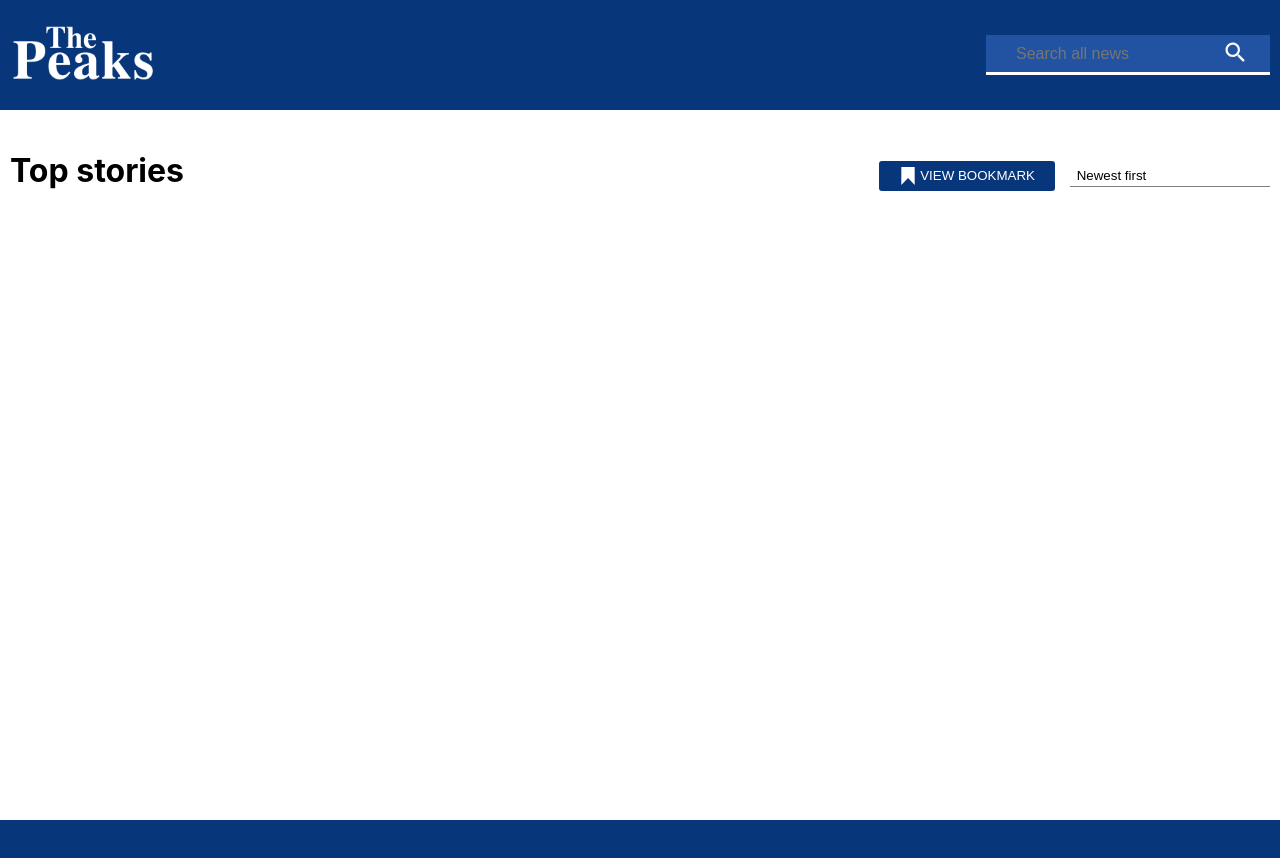
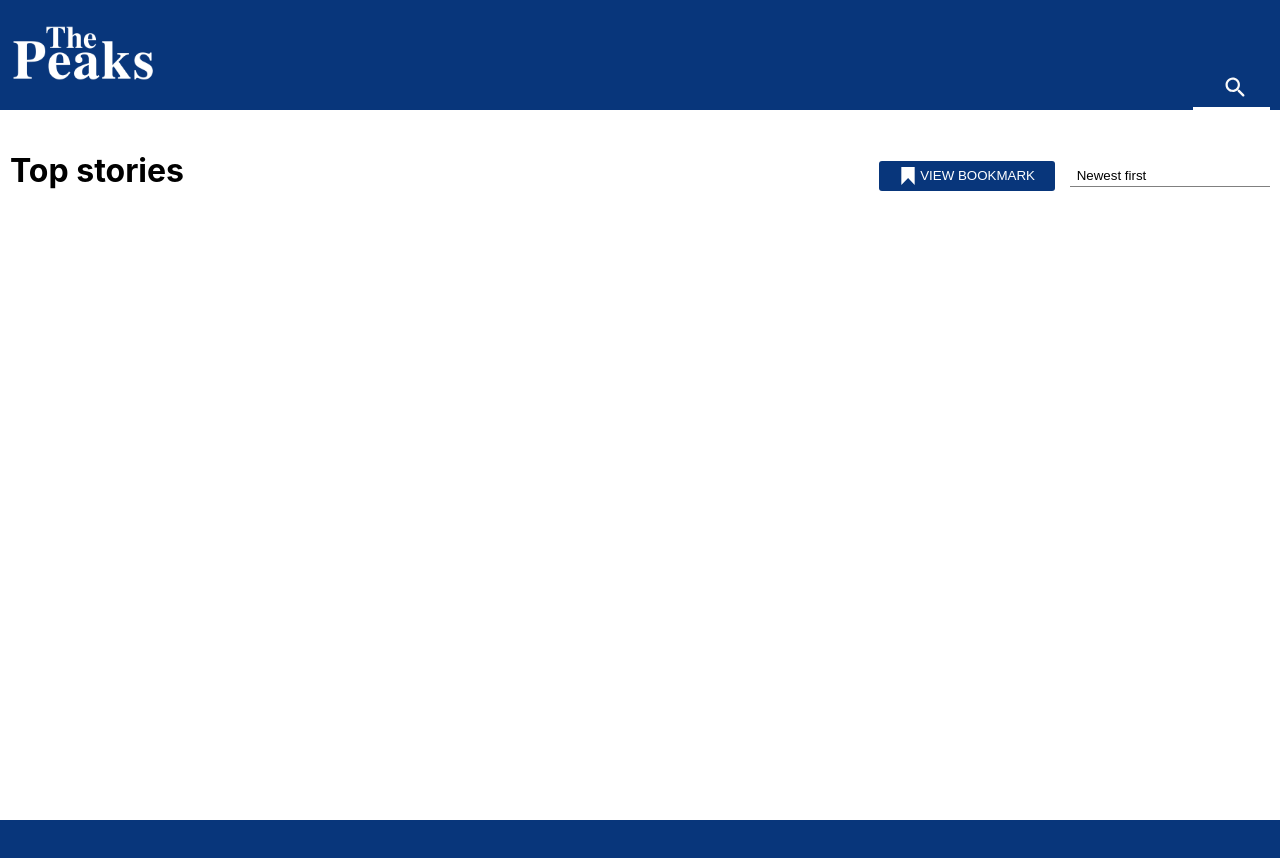
Before and after one commit to MohamadrezaGolabshekar/newsletter, a React (Create React App) app: page / in a window 1280 px wide. Shown: the top 858 px of the page. Built offline with nearby package versions, Linux system fonts and the light colour scheme; no server answers.

Commit message:
complete search design

```diff
--- a/src/components/Layout/Header/index.tsx
+++ b/src/components/Layout/Header/index.tsx
@@ -28,7 +28,10 @@ const HeaderContainer = styled.div`
 `;
 
 const SearchContainer = styled.div`
-
+    align-self: end;
+    @media ${device.mobileL} {
+        align-self: unset;
+    }
 `;
 
 const Header = () => {
--- a/src/components/SearchBox/index.tsx
+++ b/src/components/SearchBox/index.tsx
@@ -1,13 +1,16 @@
-import { memo } from "react";
+import { memo, useState, useRef } from "react";
 import { useHistory, useLocation } from "react-router-dom";
 import { ReactComponent as SearchIcon } from "../../assets/search-icon@2x.svg";
 import debounce from "../../utils/debounce";
 import { Container, Icon, Input } from "./styledComponents";
+import useOnClickOutside from "../../hooks/useOnClickOutside";
 
 const SearchBox = () => {
+  const [isOpen, setIsOpen] = useState(false);
   const history = useHistory();
   const location = useLocation();
-  console.log("location :: ", location)
+  const ref = useRef();
+  useOnClickOutside(ref, () => setIsOpen(false));
 
   const search = (query: string) => {
     const name = "q";
@@ -26,15 +29,19 @@ const SearchBox = () => {
   }
 
   return (
-    <Container>
-      <Input placeholder="Search all news" onChange={(e) => debounce(search, 400)(e.target.value)} />
+    <Container isOpen={isOpen} ref={ref}>
+      <Input
+        isOpen={isOpen}
+        placeholder="Search all news"
+        onChange={(e) => debounce(search, 400)(e.target.value)}
+        />
       <Icon>
         <SearchIcon
           width="20px"
           height="20px"
           stroke="black"
           onClick={() => {
-
+            setIsOpen(true)
           }}
         />
       </Icon>
--- a/src/components/SearchBox/styledComponents.ts
+++ b/src/components/SearchBox/styledComponents.ts
@@ -1,18 +1,26 @@
 import styled from 'styled-components';
+import { device } from '../../theme';
 
-export const Container = styled.div`
+export const Container = styled.div<{isOpen: boolean, ref: any}>`
   display: flex;
   align-items: center;
   justify-content: space-between;
   padding: 5px 25px;
   border-bottom: 3px solid ${props => props.theme.light};
-  background-color: ${props => props.theme.secondary};
+  background-color: ${props => props.isOpen ? props.theme.secondary : 'unset'};
+  width: ${props => props.isOpen ? "200px" : "unset"};
+  transition: width 1s;
+  @media ${device.mobileL} {
+    width: 200px;
+    background-color: ${props => props.theme.secondary};
+  }
 `;
 
-export const Input = styled.input`
-//   flex: 1 0;
+export const Input = styled.input<{isOpen: boolean}>`
   color: ${props => props.theme.light};
-  min-width: 50px;
+  width: ${props => props.isOpen ? "200px" : "0"};
+  transition: width .5s;
+  // min-width: 50px;
   min-height: 25px;
   font-size: inherit;
   background-color: transparent;
@@ -21,9 +29,14 @@ export const Input = styled.input`
   &:focus {
     outline: none;
   }
+  ::-webkit-input-placeholder {
+    color: ${props => props.theme.light};
+  }
+  @media ${device.mobileL} {
+    width: 200px;
+  }
 `;
 
 export const Icon = styled.div`
-//   flex: 0 0;
   cursor: pointer;
 `;
--- /dev/null
+++ b/src/hooks/useOnClickOutside.ts
@@ -0,0 +1,30 @@
+import { useState, useEffect } from "react";
+
+const useOnClickOutside = (ref: any, handler: Function) => {
+    useEffect(
+      () => {
+        const listener = (event: any) => {
+          // Do nothing if clicking ref's element or descendent elements
+          if (!ref.current || ref.current.contains(event.target)) {
+            return;
+          }
+          handler(event);
+        };
+        document.addEventListener("mousedown", listener);
+        document.addEventListener("touchstart", listener);
+        return () => {
+          document.removeEventListener("mousedown", listener);
+          document.removeEventListener("touchstart", listener);
+        };
+      },
+      // Add ref and handler to effect dependencies
+      // It's worth noting that because passed in handler is a new ...
+      // ... function on every render that will cause this effect ...
+      // ... callback/cleanup to run every render. It's not a big deal ...
+      // ... but to optimize you can wrap handler in useCallback before ...
+      // ... passing it into this hook.
+      [ref, handler]
+    );
+  }
+
+export default useOnClickOutside;
```
